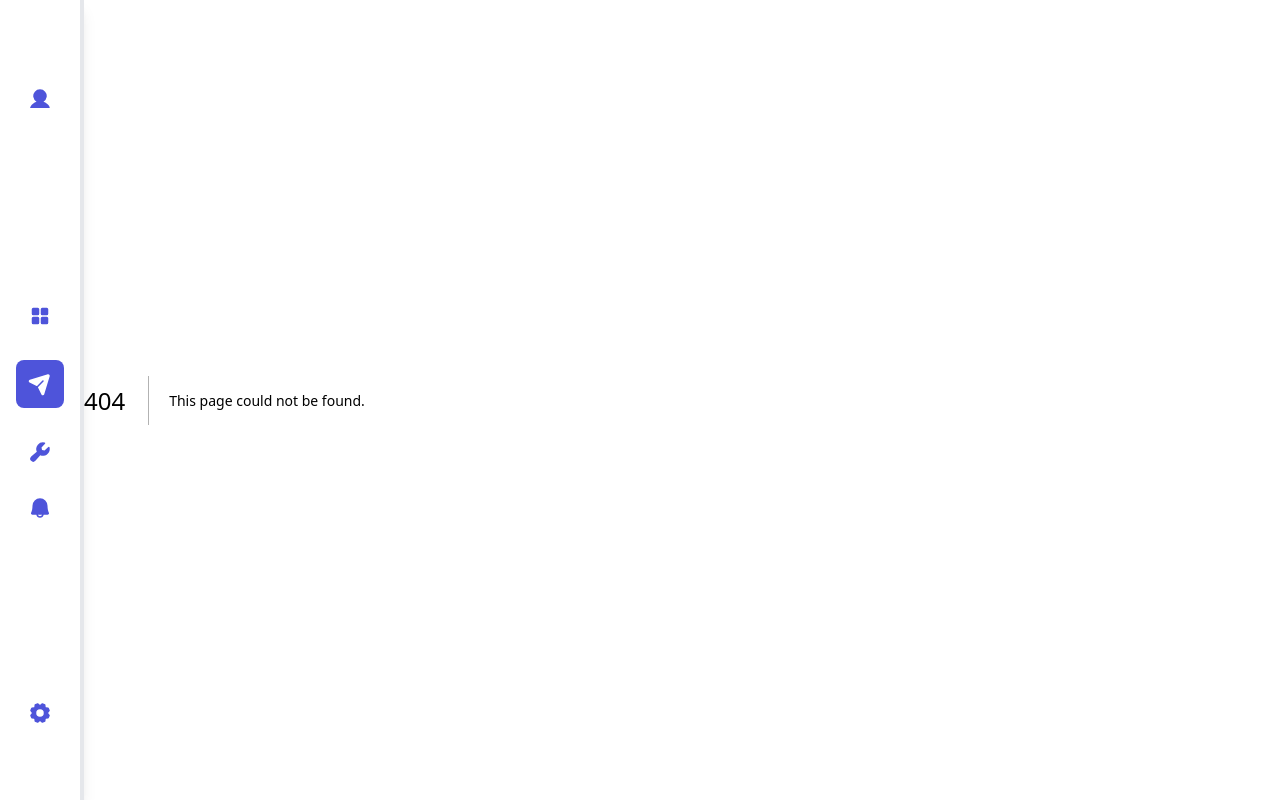
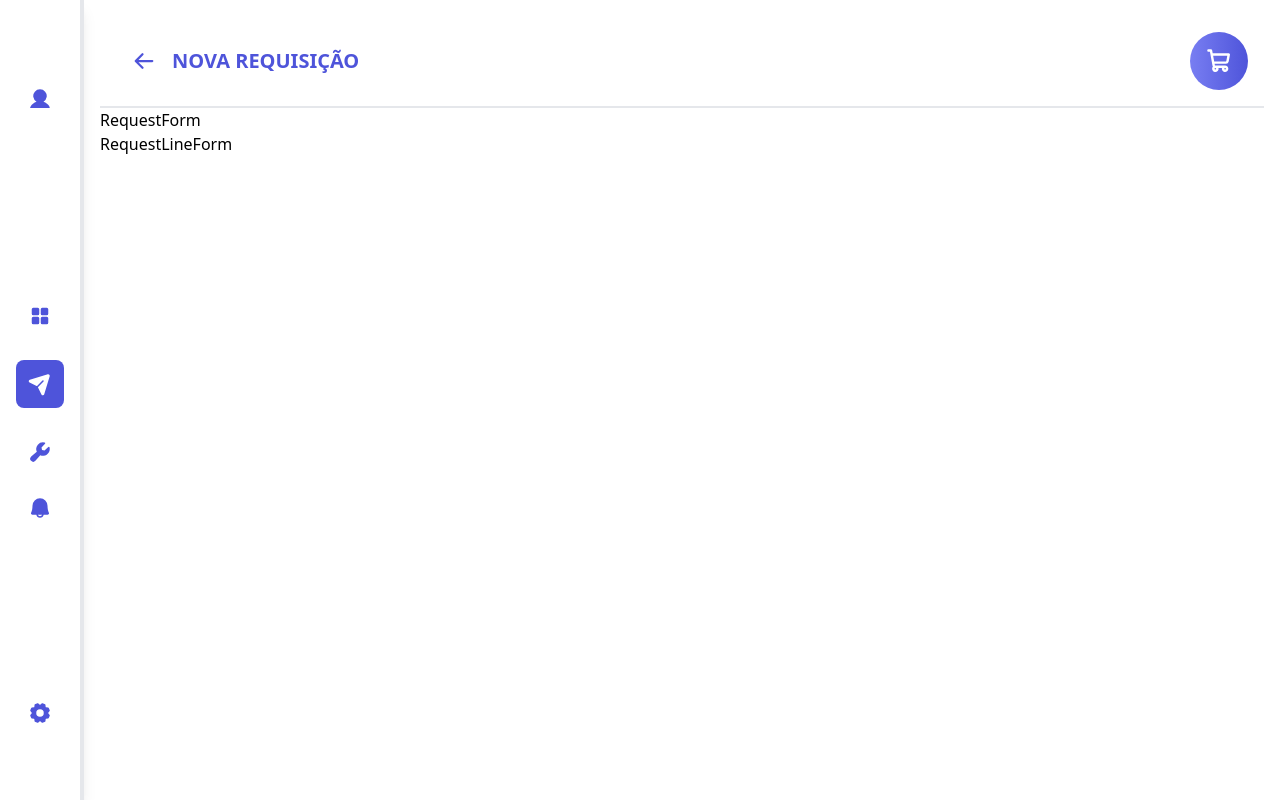
Before and after one commit to renan823/Aerotool-Front, a Next.js app: page /requests/save in a window 1280 px wide. Before the commit this address had no page. Built offline with nearby package versions, Linux system fonts and the light colour scheme.

Commit message:
feat: requests

```diff
--- a/src/components/Dashboard/Charts.jsx
+++ b/src/components/Dashboard/Charts.jsx
@@ -4,7 +4,7 @@ import LineChartGraph from "./LineChartGraph";
 
 const Charts = () => {
   return (
-    <div className="bg-gradient-to-r from-accent to-primary rounded-md p-4 w-fit justify-around items-center flex flex-row w-full">
+    <div className="bg-gradient-to-r from-accent to-primary rounded-md p-4 justify-around items-center flex flex-row w-full">
       <LineChartGraph />
       <PieChartGraph />
     </div>
--- /dev/null
+++ b/src/components/Requests/Register/RequestForm.jsx
@@ -0,0 +1,9 @@
+import React from 'react'
+
+const RequestForm = () => {
+  return (
+    <div>RequestForm</div>
+  )
+}
+
+export default RequestForm
--- /dev/null
+++ b/src/components/Requests/Register/RequestLineForm.jsx
@@ -0,0 +1,9 @@
+import React from 'react'
+
+const RequestLineForm = () => {
+  return (
+    <div>RequestLineForm</div>
+  )
+}
+
+export default RequestLineForm
--- a/src/pages/requests.jsx
+++ /dev/null
@@ -1,7 +0,0 @@
-const Requests = () => {
-    return (
-       <h1>Requests page</h1>
-    )
-}
-
-export default Requests;
--- /dev/null
+++ b/src/pages/requests/index.jsx
@@ -0,0 +1,26 @@
+import * as Icon from "@phosphor-icons/react";
+import Link from "next/link";
+import React from "react";
+
+const index = () => {
+  return (
+    <div className="flex w-full p-4 flex-col">
+      <nav className="flex flex-row w-full h-fit border-b-2 border-gray-200 p-4 justify-between items-center">
+        <h2 className="uppercase text-xl font-semibold text-primary">
+          Requisições
+        </h2>
+        <Link
+          href="/requests/save"
+          className="flex flex-row rounded-md justify-center items-center gap-x-4 bg-gradient-to-r from-accent to-primary p-4 px-6 text-white"
+        >
+          <span className="text-lg uppercase font-semibold">
+            Nova Requisição
+          </span>
+          <Icon.Plus size={24} weight="bold" />
+        </Link>
+      </nav>
+    </div>
+  );
+};
+
+export default index;
--- /dev/null
+++ b/src/pages/requests/save.jsx
@@ -0,0 +1,36 @@
+import Link from "next/link";
+import * as Icon from "@phosphor-icons/react";
+import React from "react";
+import RequestForm from "@/components/Requests/Register/RequestForm";
+import RequestLineForm from "@/components/Requests/Register/RequestLineForm";
+
+const save = () => {
+  return (
+    <div className="flex w-full p-4 flex-col">
+      <nav className="flex flex-row w-full h-fit border-b-2 border-gray-200 p-4 justify-between items-center">
+        <h2 className="uppercase text-xl font-semibold text-primary flex flex-row items-center">
+          <Link
+            href="/requests"
+            className="flex flex-row rounded-md justify-center items-center gap-x-4 p-4 px-4 text-primary"
+          >
+            <Icon.ArrowLeft size={24} weight="bold" />
+          </Link>{" "}
+          Nova Requisição
+        </h2>
+        <Link
+          href="/requests/cart"
+          className="bg-gradient-to-r from-accent to-primary flex flex-row rounded-full justify-center items-center gap-x-4 p-4 px-4 text-white"
+        >
+          <Icon.ShoppingCart size={26} weight="bold" />
+        </Link>
+      </nav>
+
+      <div>
+        <RequestForm />
+        <RequestLineForm />
+      </div>
+    </div>
+  );
+};
+
+export default save;
```
